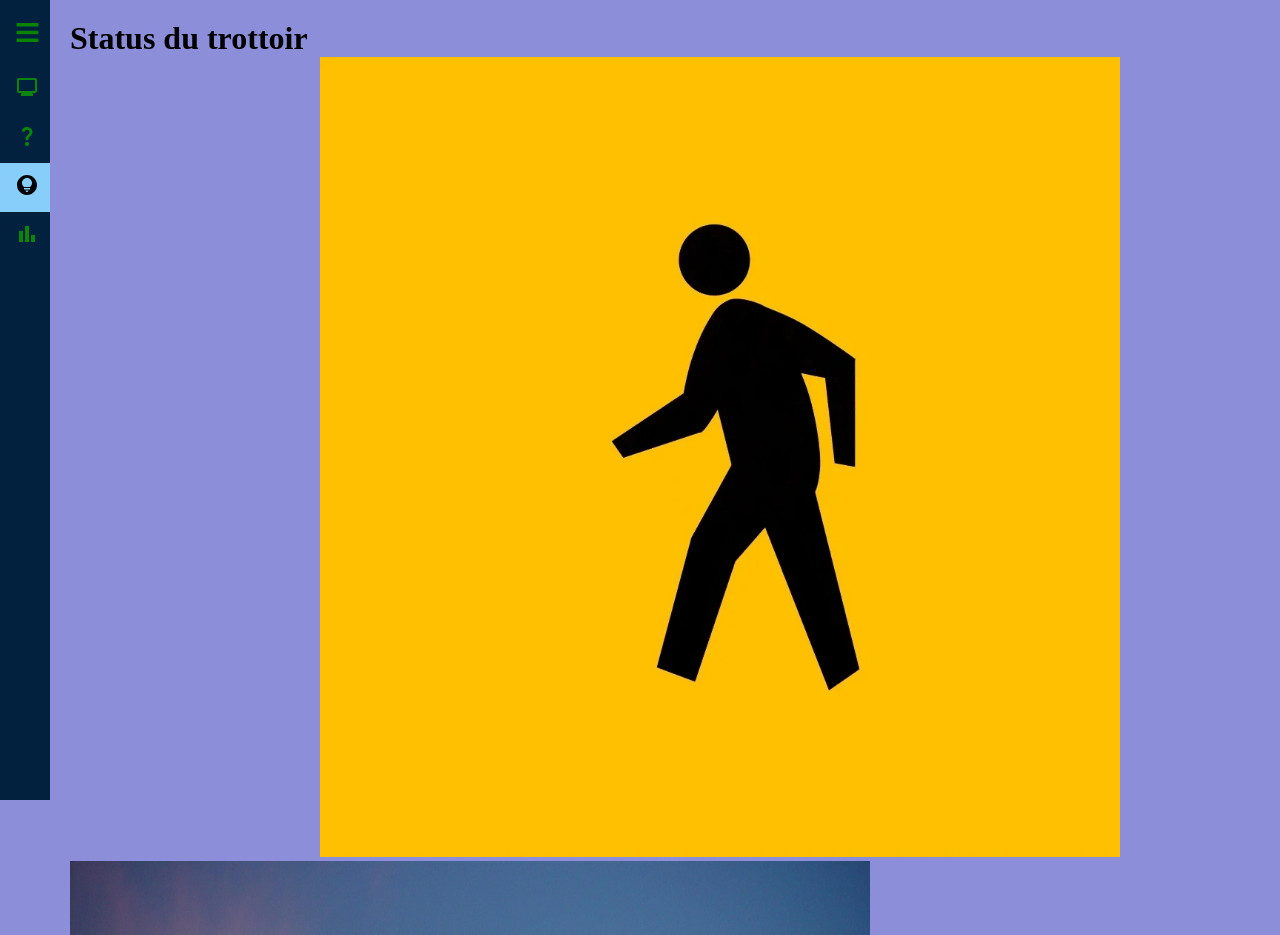
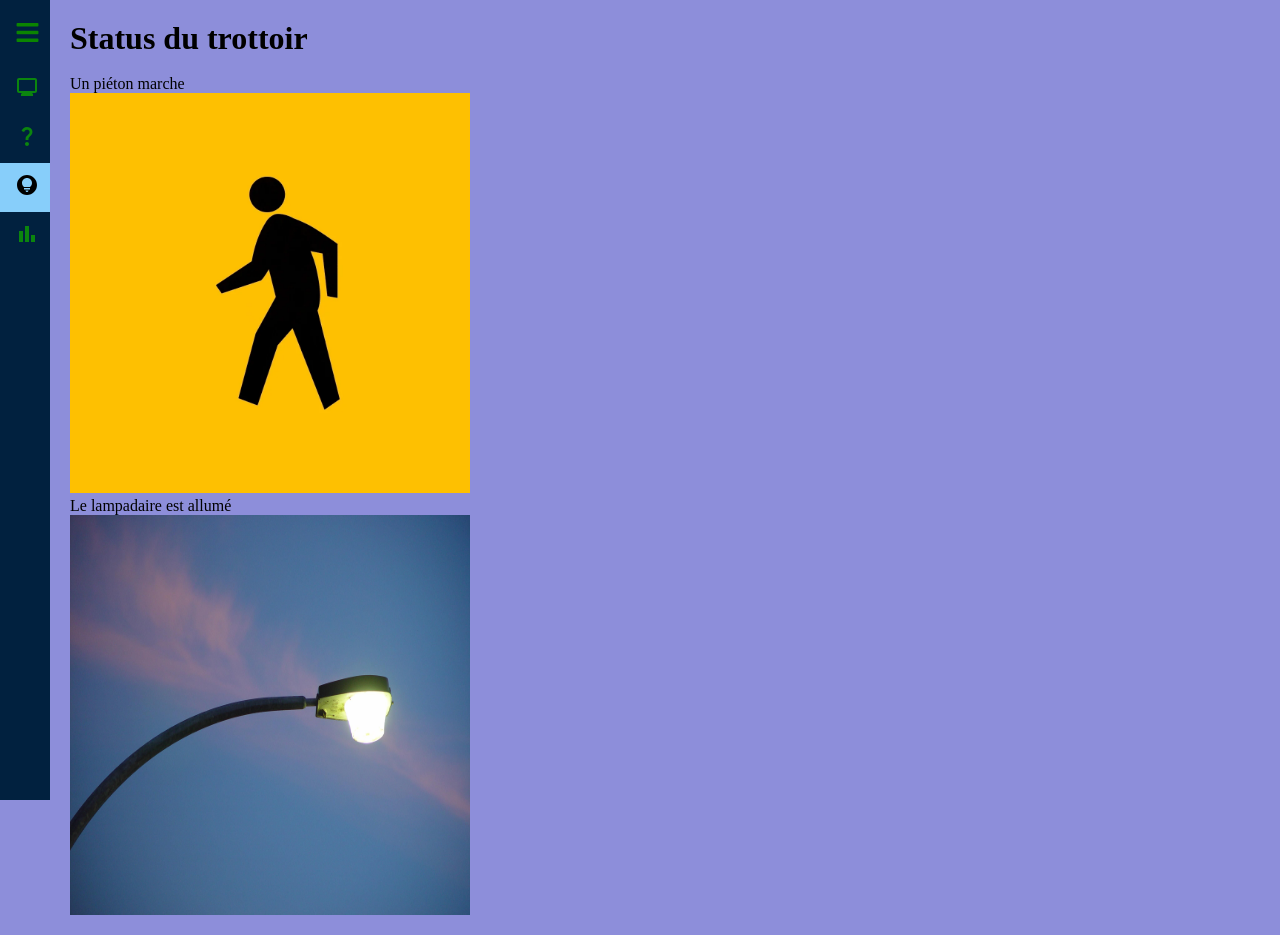
Before and after one commit to Driss-001/ELG4539_trottoir, a React (Create React App) app in the folder trottoir-status/: page /status in a window 1280 px wide. Shown: the top 935 px of the page. Built offline with nearby package versions, Linux system fonts and the light colour scheme.

Commit message:
added image titles

```diff
--- a/trottoir-status/src/pages/Status.jsx
+++ b/trottoir-status/src/pages/Status.jsx
@@ -11,9 +11,12 @@ const Status = () => {
         <div>
             <h1> Status du trottoir</h1>
             <span className='empty-space'>{""}</span>
-            <img src={ped} width={800} height={800}  alt=""/>
+            <figcaption>Un piéton marche</figcaption>
+            <img src={ped} width={400} height={400}  alt=""/>
             <span className='empty-space'>{""}</span>
-            <img src={lamp_on} width={800} height={800} alt="lamp"/>
+            <figcaption>Le lampadaire est allumé</figcaption>
+            <img src={lamp_on} width={400} height={400} alt="lamp"/>
+
         </div>
     );
 };
```
Also changed, not shown: trottoir-status/src/state.txt (added).
